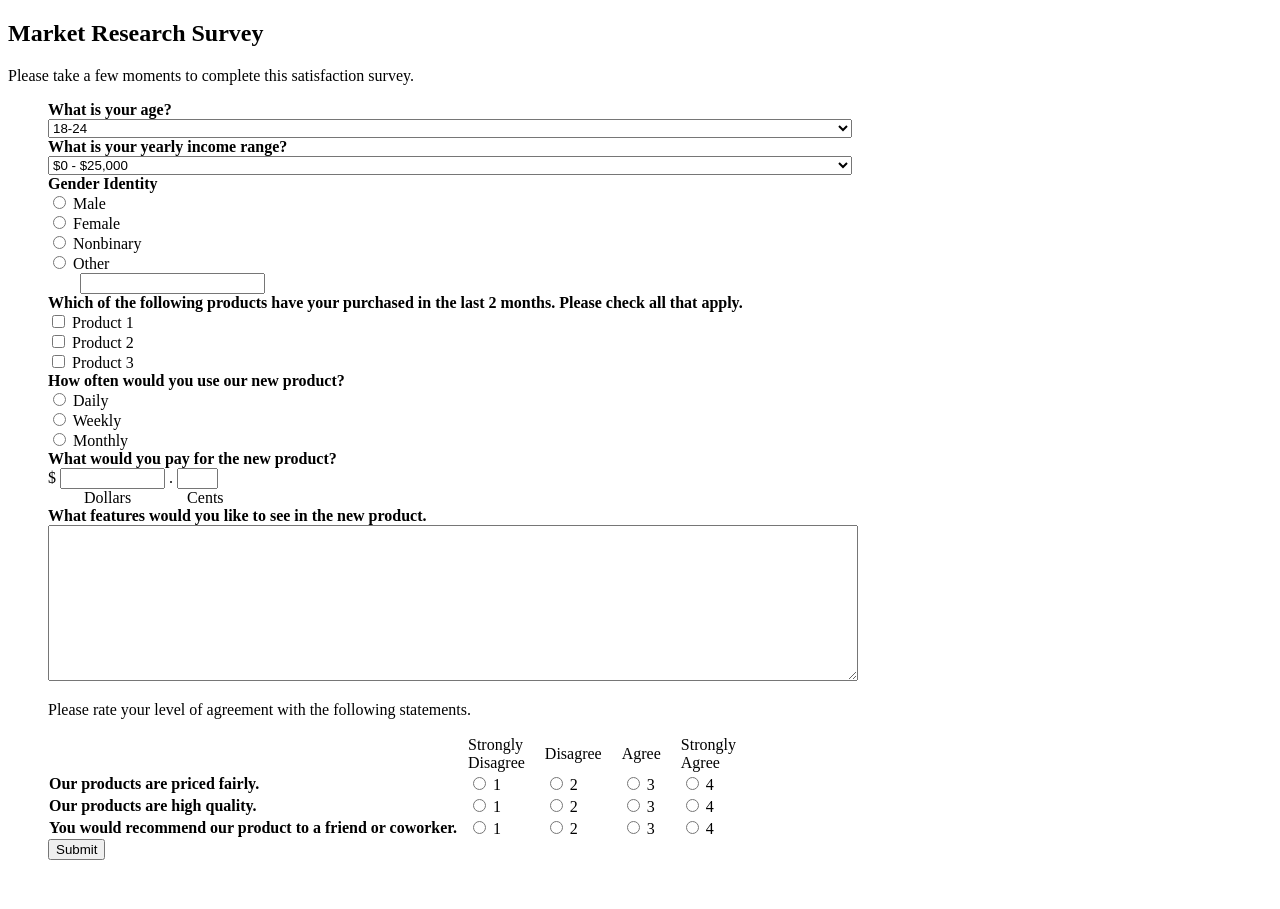
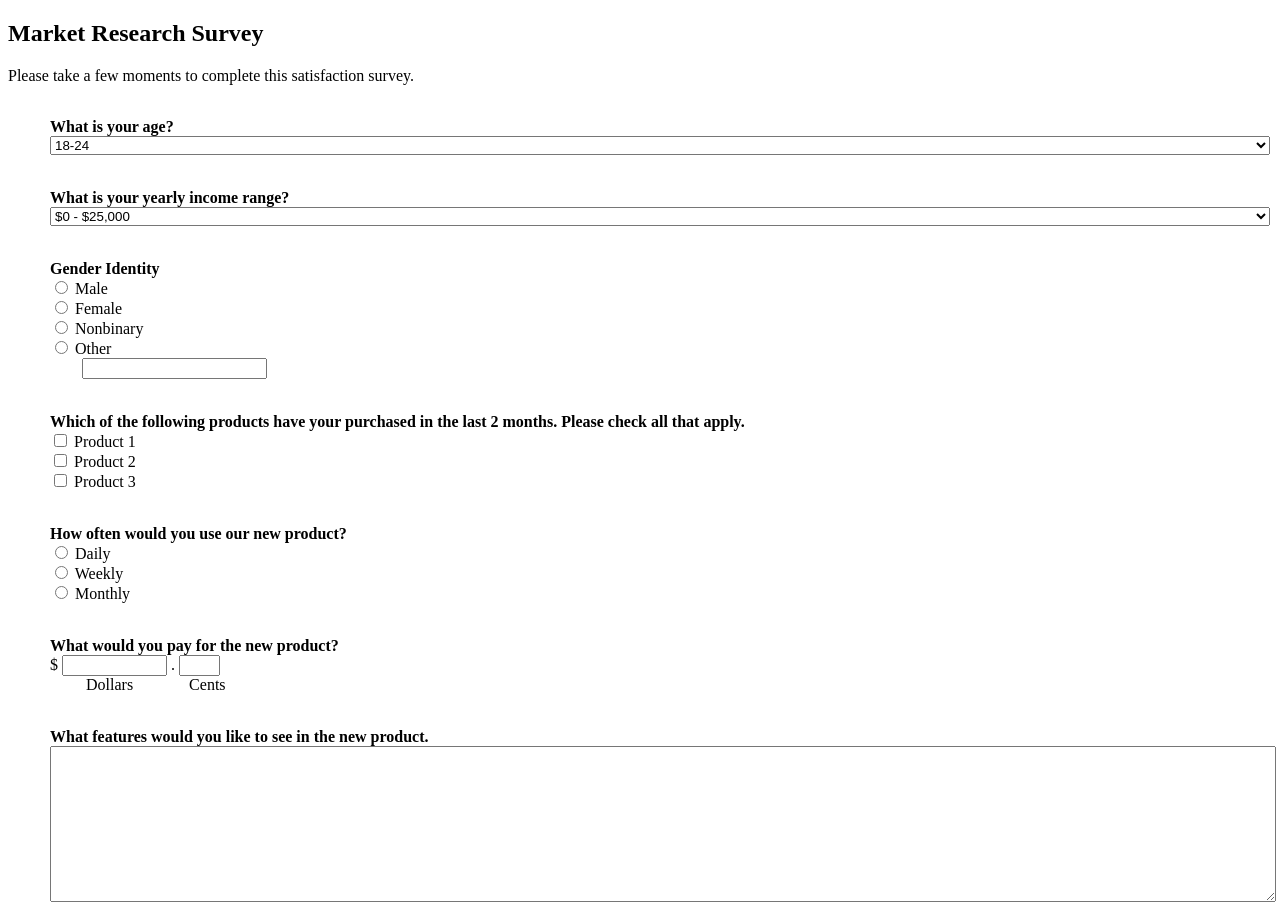
Before and after one commit to manhdung98na/C0321G1_NguyenManhDung_Module1, a plain HTML site: page _05_htmlformvatable/BaiTap/_02_formlaysurveykhachhang/FormLaySurvey.html in a window 1280 px wide. Shown: the top 909 px of the page. Before the commit the page ends 876 px from the top, so only its background shows below. Drawn offline with Linux system fonts and the light colour scheme.

Commit message:
Hoàn chỉnh bài tập 2: tạo form lấy survey người dùng của Bài 5: Form và Table

```diff
--- a/_05_htmlformvatable/BaiTap/_02_formlaysurveykhachhang/FormLaySurvey.html
+++ b/_05_htmlformvatable/BaiTap/_02_formlaysurveykhachhang/FormLaySurvey.html
@@ -4,35 +4,64 @@
     <meta charset="UTF-8">
     <title>Form lấy survey khách hàng</title>
     <style>
-        form{
-            width: fit-content;
+        html, body {
+            width: 100%;
+            height: 100%;
+            margin: 0px;
+
         }
-        .fitWidth{
+        .hover:hover{
+            background: #fff7c0;
+            color: #000000;
+        }
+        form {
             width: 100%;
         }
-        .bold{
+
+        .fitWidth {
+            width: 100%;
+        }
+
+        .bold {
             font-weight: bold;
         }
-        td{
+
+        td {
             width: 25px;
             padding-left: 10px;
             padding-right: 10px;
         }
     </style>
     <script language="JavaScript">
-        function changeBackgroundColor() {
-            document.formLaySurvey.labelAge.style.backgroundColor= "grey";
+        function changeBackgroundColor(x) {
+            let id = x.toString();
+            let arrays = ['rowAge','rowIncome','rowGender','rowProduct','rowTimes','rowMoney','rowFeature'];
+            for (let i=0; i<arrays.length; i++){
+                if (arrays[i] == id){
+                    document.getElementById(id).style.backgroundColor = "#fff7c0";
+                    for (let j=0; j<i;j++){
+                        document.getElementById(arrays[j]).style.backgroundColor = "#ffffff";
+                    }
+                    for (let t=(i+1);t<arrays.length; t++){
+                        document.getElementById(arrays[t]).style.backgroundColor = "#ffffff";
+                    }
+                    break;
+                }
+            }
         }
     </script>
 
 </head>
 <body>
 <form name="formLaySurvey" method="post" action="">
-    <h2>Market Research Survey</h2>
-    <p> Please take a few moments to complete this satisfaction survey. </p>
+    <h2 style="margin-left: 8px">Market Research Survey</h2>
+    <p style="margin-left: 8px"> Please take a few moments to complete this satisfaction survey. </p>
+    <table cellspacing="0" style="width: 100%">
+        <tr id="rowAge" onclick="changeBackgroundColor('rowAge')">
+            <td>
                 <ul style="list-style-type: none">
                     <li>
-            <label class="bold" for="yourAge" id="labelAge" onclick="changeBackgroundColor()">
+                        <label class="bold" for="yourAge">
                             What is your age?
                         </label>
                         <div>
@@ -52,7 +81,12 @@
                             </select>
                         </div>
                     </li>
-
+                </ul>
+            </td>
+        </tr>
+        <tr id="rowIncome" onclick="changeBackgroundColor('rowIncome')">
+            <td>
+                <ul style="list-style-type: none">
                     <li>
                         <label class="bold" for="yourIncome">
                             What is your yearly income range?
@@ -74,8 +108,13 @@
                             </select>
                         </div>
                     </li>
+                </ul>
+            </td>
+        </tr>
 
-
+        <tr id="rowGender" onclick="changeBackgroundColor('rowGender')">
+            <td>
+                <ul style="list-style-type: none">
                     <li>
                         <label class="bold">Gender Identity</label><br>
                         <input name="gender" type="radio" value="Male">
@@ -88,17 +127,27 @@
                         <label>Other</label><br>
                         <span>&emsp;&emsp;</span><input name="gender" type="text">
                     </li>
-
+                </ul>
+            </td>
+        </tr>
+        <tr id="rowProduct" onclick="changeBackgroundColor('rowProduct')">
+            <td>
+                <ul style="list-style-type: none">
                     <li>
                         <label class="bold">
-                Which of the following products have your purchased in the last 2 months. Please check all that apply.
+                            Which of the following products have your purchased in the last 2 months. Please check all
+                            that apply.
                         </label><br>
                         <span><input type="checkbox" name="products"> Product 1</span><br>
                         <span><input type="checkbox" name="products"> Product 2</span><br>
                         <span><input type="checkbox" name="products"> Product 3</span><br>
                     </li>
-
-
+                </ul>
+            </td>
+        </tr>
+        <tr id="rowTimes" onclick="changeBackgroundColor('rowTimes')">
+            <td>
+                <ul style="list-style-type: none">
                     <li>
                         <label class="bold">
                             How often would you use our new product?
@@ -107,9 +156,12 @@
                         <span><input type="radio" name="times"> Weekly</span><br>
                         <span><input type="radio" name="times"> Monthly</span><br>
                     </li>
-
-
-
+                </ul>
+            </td>
+        </tr>
+        <tr id="rowMoney" onclick="changeBackgroundColor('rowMoney')">
+            <td>
+                <ul style="list-style-type: none">
                     <li>
                         <label class="bold">
                             What would you pay for the new product?
@@ -126,14 +178,24 @@
                 <label>Cents</label>
             </span>
                     </li>
-
+                </ul>
+            </td>
+        </tr>
+        <tr id="rowFeature" onclick="changeBackgroundColor('rowFeature')">
+            <td>
+                <ul style="list-style-type: none">
                     <li>
                         <label class="bold">
                             What features would you like to see in the new product.
                         </label>
-            <textarea class="fitWidth" name="textArea" rows="10" cols="50" ></textarea>
+                        <textarea class="fitWidth" name="textArea" rows="10" cols="50"></textarea>
                     </li>
-
+                </ul>
+            </td>
+        </tr>
+        <tr>
+            <td>
+                <ul style="list-style-type: none">
                     <li>
                         <table cellspacing="0">
                             <p>
@@ -149,7 +211,7 @@
                             </tr>
                             </thead>
                             <tbody>
-                <tr>
+                            <tr class="hover">
                                 <th>
                                     <label>
                                         Our products are priced fairly.
@@ -172,7 +234,7 @@
                                     <label>4</label>
                                 </td>
                             </tr>
-                <tr>
+                            <tr class="hover">
                                 <th>
                                     <label>
                                         Our products are high quality.
@@ -195,7 +257,7 @@
                                     <label>4</label>
                                 </td>
                             </tr>
-                <tr>
+                            <tr class="hover">
                                 <th>
                                     <label>
                                         You would recommend our product to a friend or coworker.
@@ -226,6 +288,9 @@
                         <input name="btSubmit" type="submit" value="Submit">
                     </li>
                 </ul>
+            </td>
+        </tr>
+    </table>
 </form>
 </body>
 </html>
```
Also changed, not shown: _05_htmlformvatable/BaiTap/_05_taobangnangcao/LichThang10.html (+1 -1 lines). Lines whose indentation alone changed are shown as unchanged.
